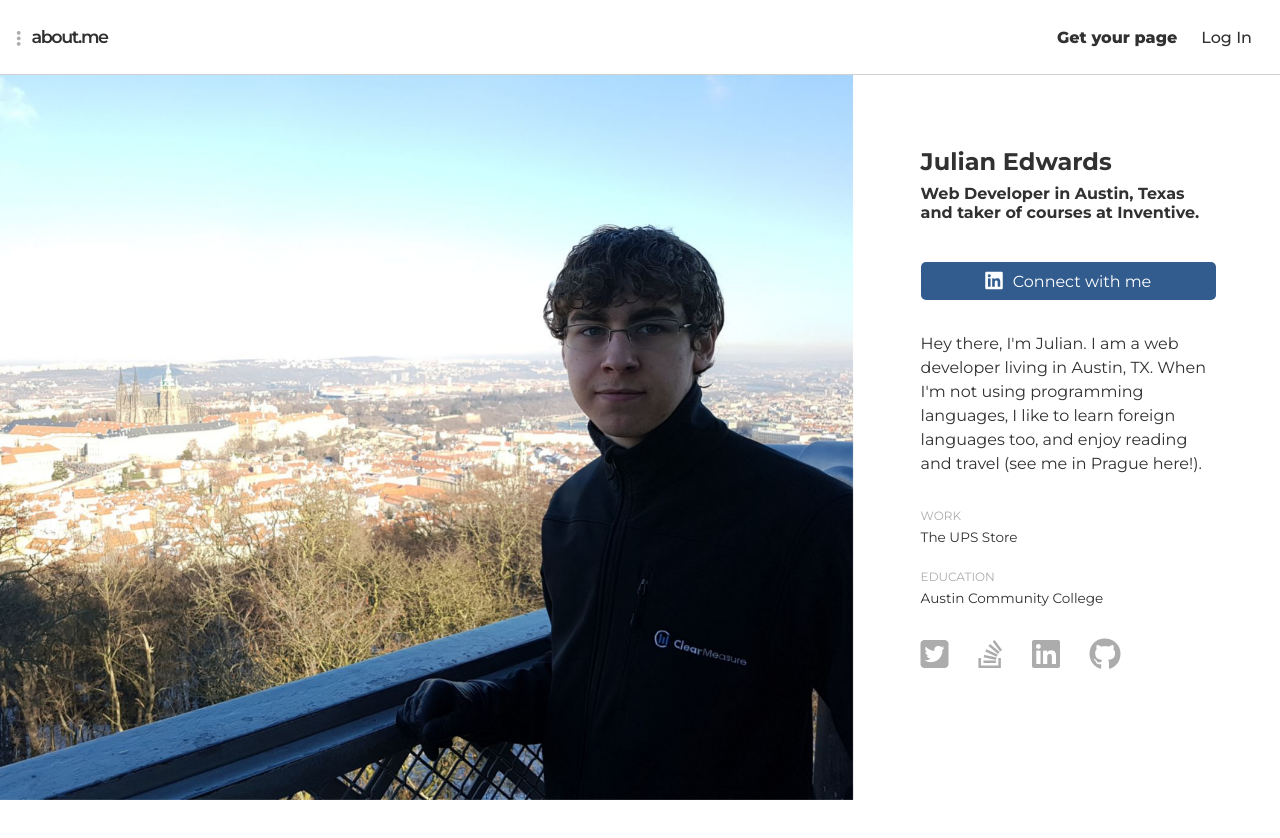
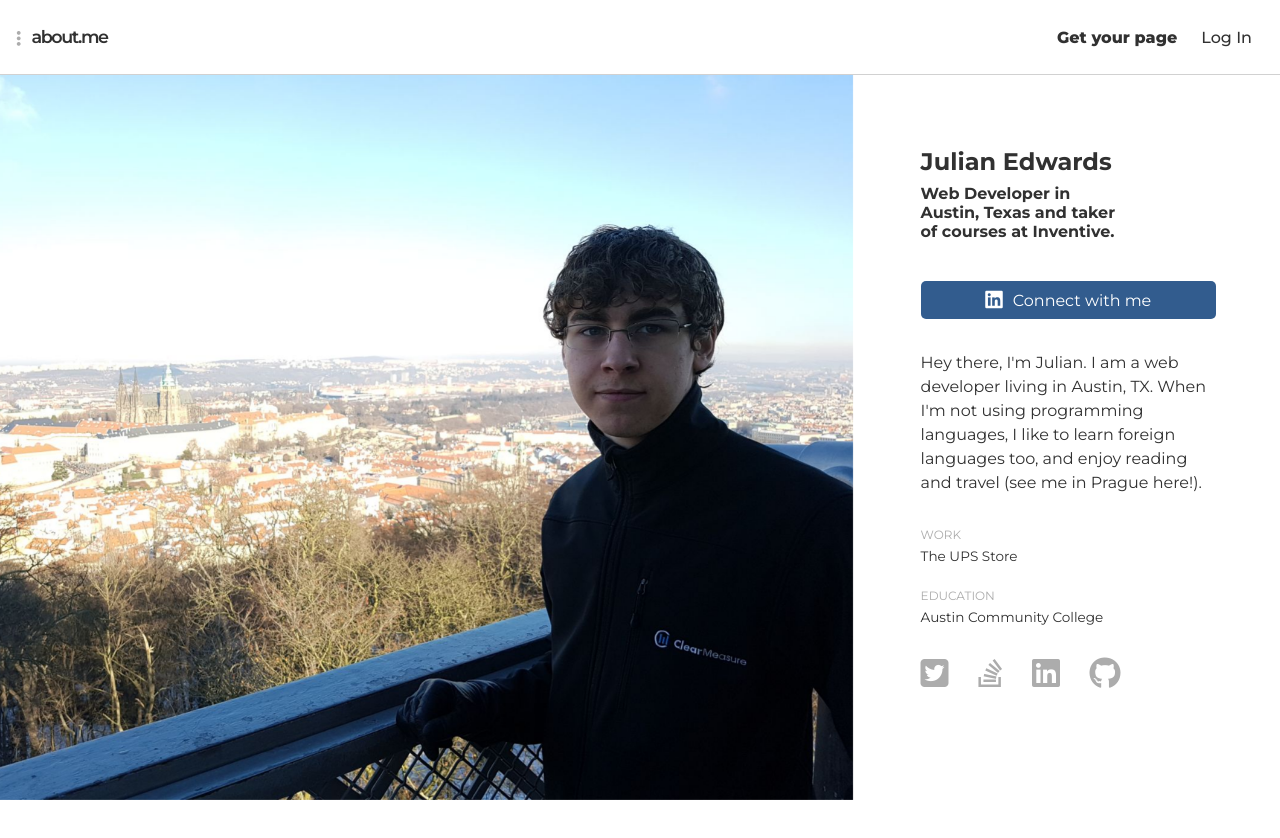
Before and after one commit to julianmedwards/responsive-profile-site, a website: page index.html in a window 1280 px wide. Drawn offline with Linux system fonts and the light colour scheme.

Commit message:
Name/title width constrained on landscape.

```diff
--- a/index.html
+++ b/index.html
@@ -54,7 +54,7 @@
           <div class="landscape-bg"></div>
         </div>
         <div id="main-title">
-          <div>
+          <div class="title-cont">
             <h2 class="title">Julian Edwards</h2>
             <h4 class="title">
               Web Developer in Austin, Texas and taker of courses at Inventive.
--- a/public/styles.css
+++ b/public/styles.css
@@ -237,8 +237,11 @@ body {
         margin: 4em 5%;
         text-align: left;
     }
+    .title-cont {
+        max-width: 400px;
+    }
     #main-title .title {
-        max-width: 400px;
+        padding-right: 100px;
     }
     .bg {
         flex-flow: row wrap;
--- a/src/styles.css
+++ b/src/styles.css
@@ -237,8 +237,11 @@ body {
         margin: 4em 5%;
         text-align: left;
     }
+    .title-cont {
+        max-width: 400px;
+    }
     #main-title .title {
-        max-width: 400px;
+        padding-right: 100px;
     }
     .bg {
         flex-flow: row wrap;
```
